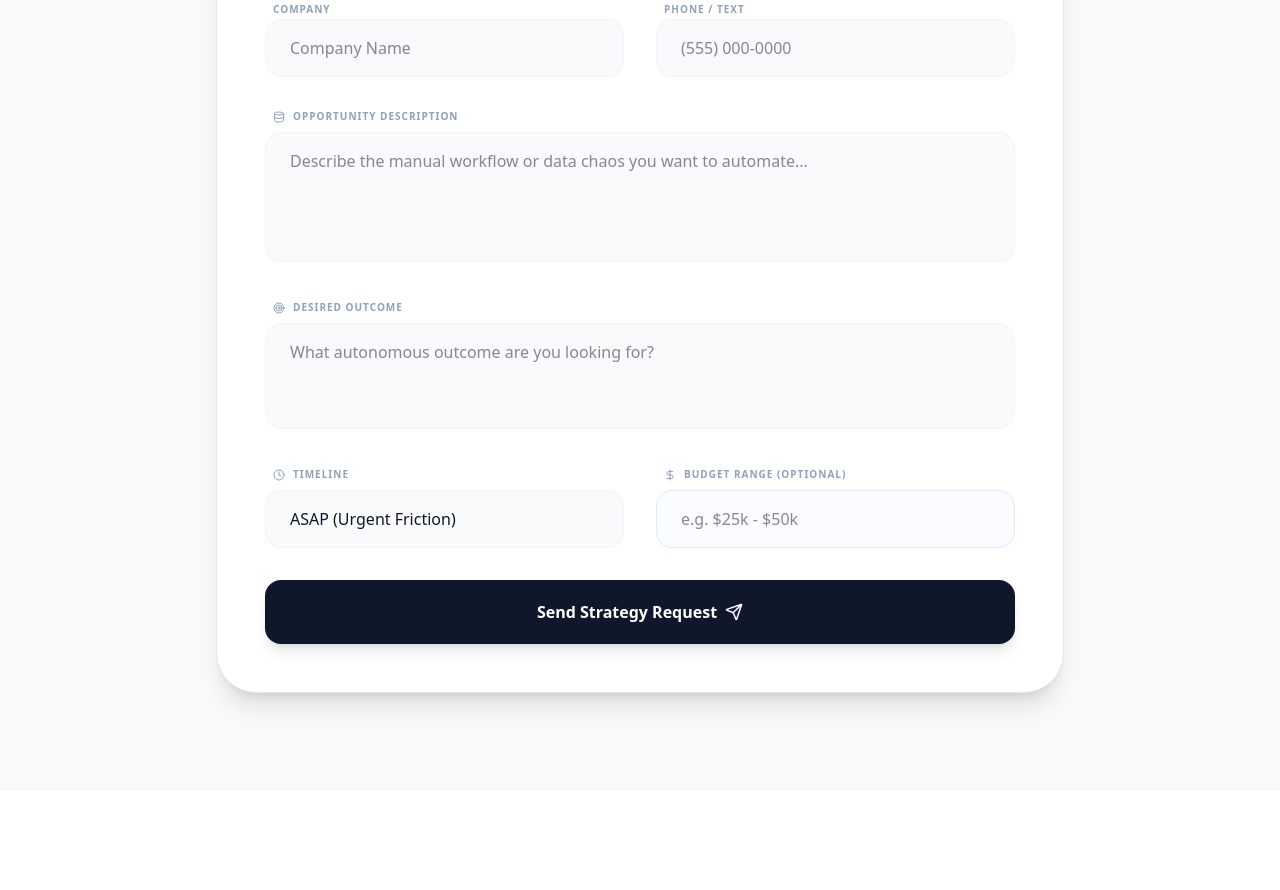
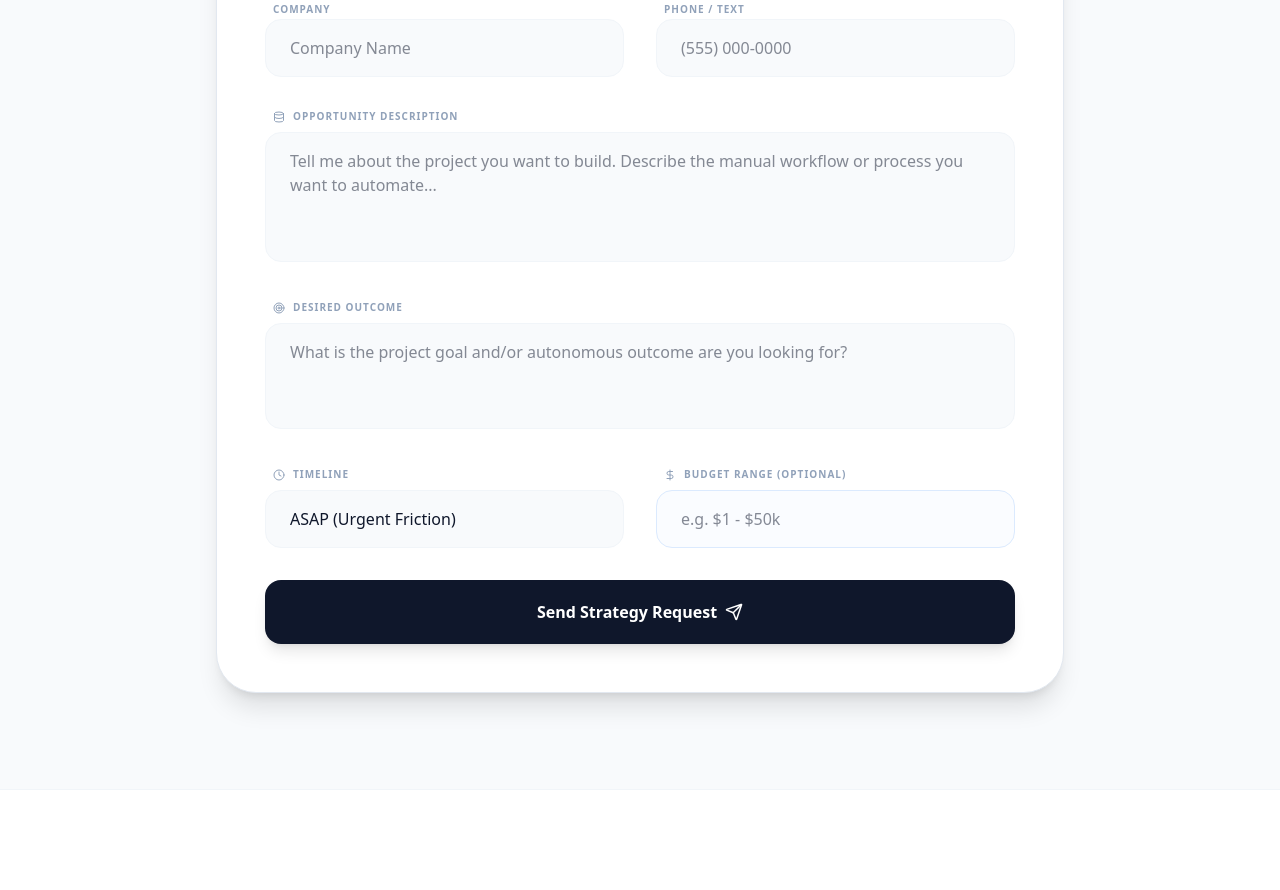
Before and after one commit to bombayway-png/portfolio-2026, a Next.js app: page / in a window 1280 px wide. Shown: the part 1680-2570 px from the top of the page. Built offline with nearby package versions, Linux system fonts and the light colour scheme.

Commit message:
Update page.tsx

```diff
--- a/app/page.tsx
+++ b/app/page.tsx
@@ -129,12 +129,12 @@ export default function Home() {
 
             <div className="space-y-2">
               <label className="text-[10px] uppercase font-black tracking-widest text-slate-400 ml-2 flex gap-2 items-center"><Database size={12} /> Opportunity Description</label>
-              <textarea placeholder="Describe the manual workflow or data chaos you want to automate..." rows={4} className="w-full px-6 py-4 bg-slate-50 rounded-2xl border border-slate-100 focus:border-blue-500 outline-none transition-all resize-none" onChange={(e) => setFormData({...formData, description: e.target.value})} />
+              <textarea placeholder="Tell me about the project you want to build. Describe the manual workflow or process you want to automate..." rows={4} className="w-full px-6 py-4 bg-slate-50 rounded-2xl border border-slate-100 focus:border-blue-500 outline-none transition-all resize-none" onChange={(e) => setFormData({...formData, description: e.target.value})} />
             </div>
 
             <div className="space-y-2">
               <label className="text-[10px] uppercase font-black tracking-widest text-slate-400 ml-2 flex gap-2 items-center"><Target size={12} /> Desired Outcome</label>
-              <textarea placeholder="What autonomous outcome are you looking for?" rows={3} className="w-full px-6 py-4 bg-slate-50 rounded-2xl border border-slate-100 focus:border-blue-500 outline-none transition-all resize-none" onChange={(e) => setFormData({...formData, outcome: e.target.value})} />
+              <textarea placeholder="What is the project goal and/or autonomous outcome are you looking for?" rows={3} className="w-full px-6 py-4 bg-slate-50 rounded-2xl border border-slate-100 focus:border-blue-500 outline-none transition-all resize-none" onChange={(e) => setFormData({...formData, outcome: e.target.value})} />
             </div>
 
             <div className="grid grid-cols-1 md:grid-cols-2 gap-8">
@@ -148,7 +148,7 @@ export default function Home() {
               </div>
               <div className="space-y-2">
                 <label className="text-[10px] uppercase font-black tracking-widest text-slate-400 ml-2 flex gap-2 items-center text-blue-500"><DollarSign size={12} /> Budget Range (Optional)</label>
-                <input type="text" placeholder="e.g. $25k - $50k" className="w-full px-6 py-4 bg-blue-50/30 rounded-2xl border border-blue-100 focus:border-blue-500 outline-none transition-all" onChange={(e) => setFormData({...formData, budget: e.target.value})} />
+                <input type="text" placeholder="e.g. $1 - $50k" className="w-full px-6 py-4 bg-blue-50/30 rounded-2xl border border-blue-100 focus:border-blue-500 outline-none transition-all" onChange={(e) => setFormData({...formData, budget: e.target.value})} />
               </div>
             </div>
 
```
